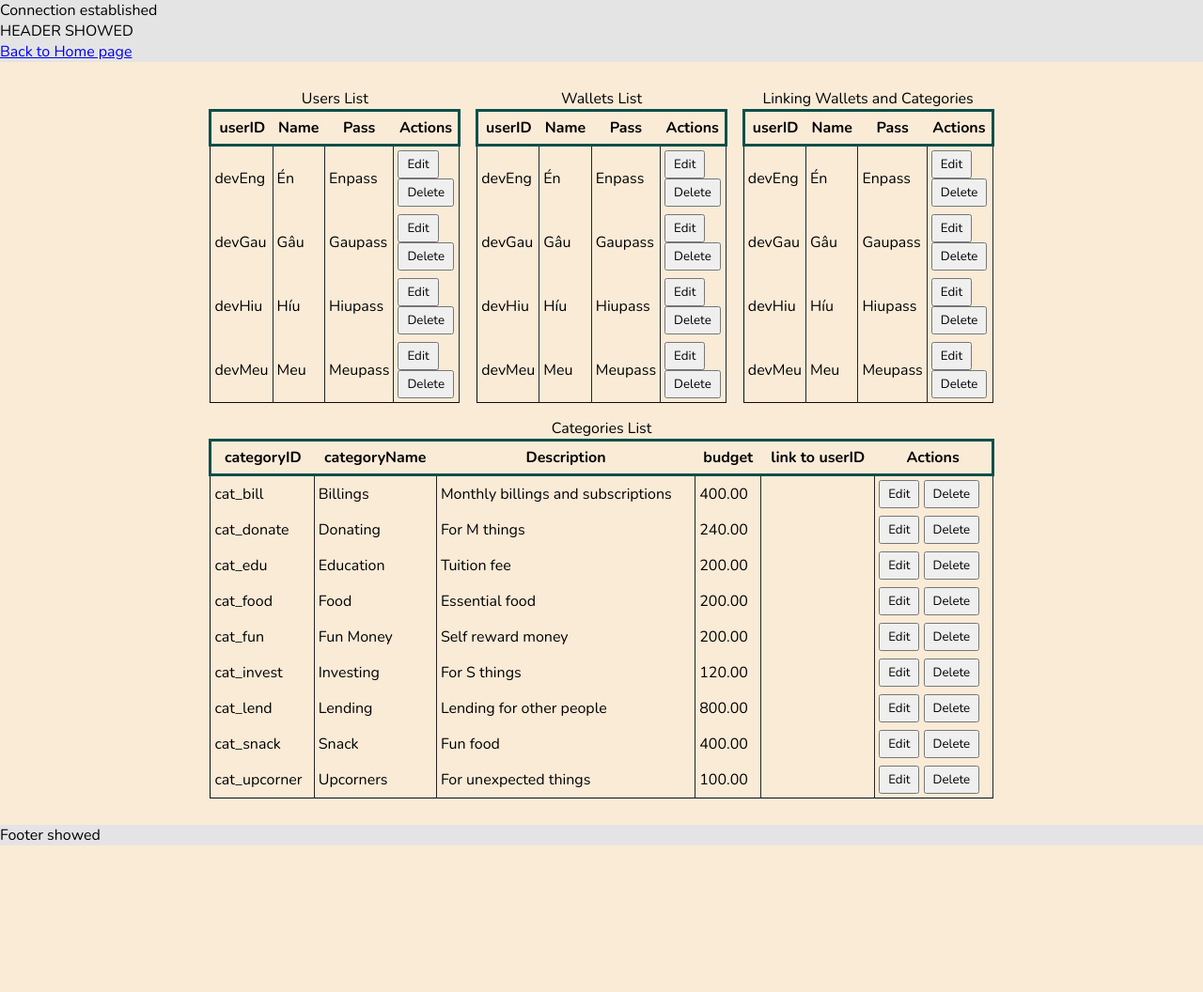
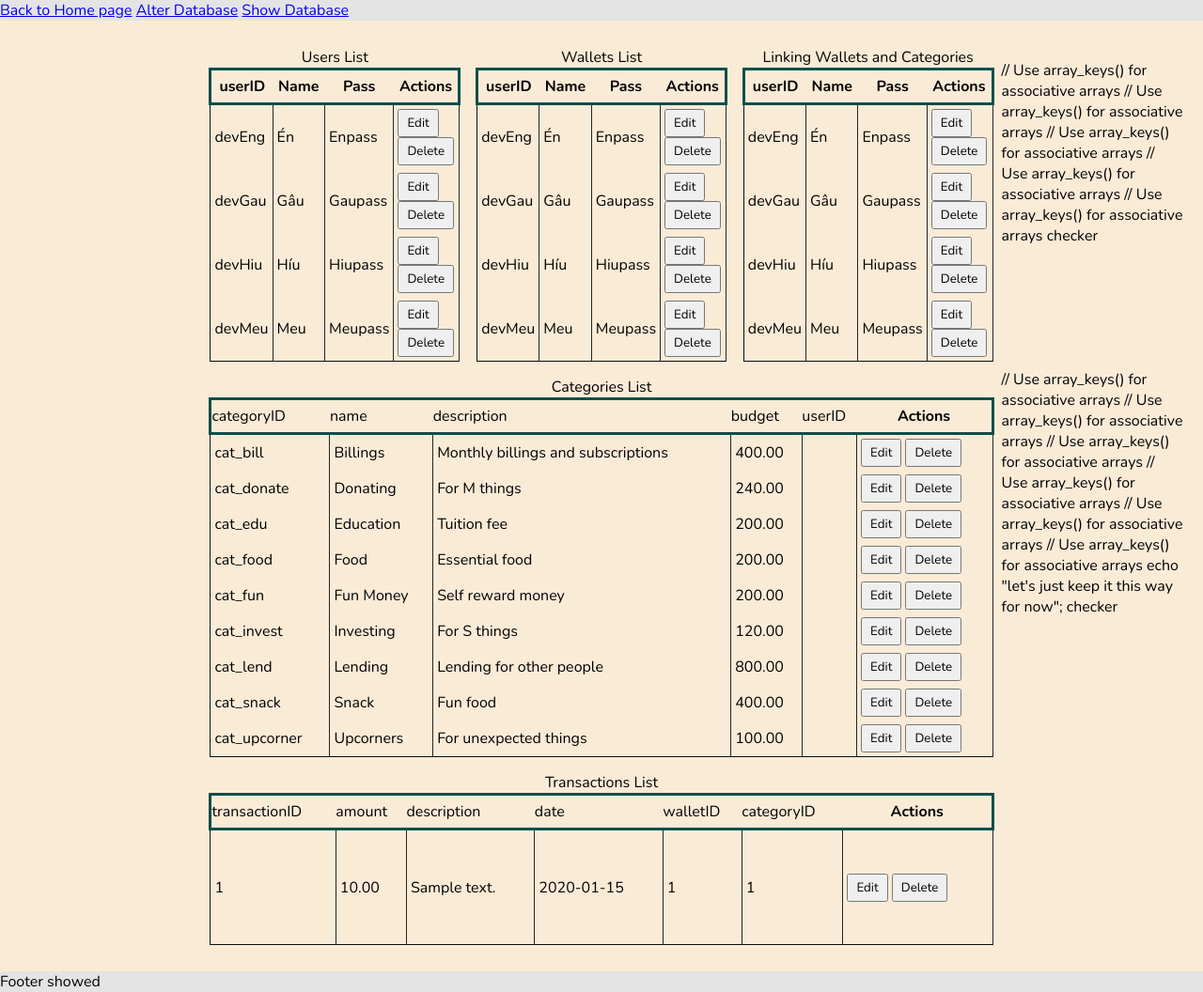
Before and after one commit to MarcoPhanVu/Wallet-Manager, a PHP site: page /servers/display_all.php in a window 1280 px wide. Shown: the whole page at 94% size. Before the commit the page ends 900 px from the top, so only its background shows below. Run offline with PHP 8.4, Linux system fonts and the light colour scheme; data comes from the database, SQL or seed files in the repository; tables that the repository leaves empty hold one stand-in row (values such as "Sample post").

Commit message:
dynamically(0) showing tables

```diff
--- a/components/header_server.php
+++ b/components/header_server.php
@@ -9,5 +9,8 @@
 </head>
 <body>
     <?php include "../servers/connection.php" ?>
-    <p>HEADER SHOWED</p>
-    <a href="../index.php">Back to Home page</a>
+    <header class="admin-header">
+        <a href="../index.php">Back to Home page</a>
+        <a href="./alter_all.php">Alter Database</a>
+        <a href="./display_all.php">Show Database</a>
+    </header>
--- a/servers/connection.php
+++ b/servers/connection.php
@@ -11,7 +11,7 @@
 	if ($connection -> connect_error) {
 		die("[Connection failed]: " . $connection->connect_error);
 	} else {
-		echo "Connection established";
+		// echo "Connection established";
 	}
 
 ?>
--- a/servers/display_category.php
+++ b/servers/display/display_category.php
@@ -1,5 +1,3 @@
-<!-- <?php include "../components/header_server.php" ?> -->
-
 <?php
 	// ADD USER
 
@@ -14,29 +12,28 @@
 <table class="object-list large">
 	<caption>Categories List</caption>
 	<thead>
-		<tr style="border: 3px solid rgb(11, 79, 73);">
-            <th>categoryID</th>
-			<th>categoryName</th>
-			<th>Description</th>
-			<th>budget</th>
-			<th>link to userID</th>
+		<tr>
+			<?php foreach (array_keys($categories_list[0]) as $key): ?> // Use array_keys() for associative arrays
+				<td><?php echo $key; ?></td>
+			<?php endforeach; ?>
 			<th>Actions</th>
 		</tr>
 	</thead>
 
 	<tbody>
 		<?php if (empty($categories_list)): ?>
-			<p>There is no user here</p>
+			<p>There is no category for now</p>
 		<?php endif; ?>
 
+		<?php
+			echo "checker";
+		?>
 
 		<?php foreach ($categories_list as $category): ?>
 			<tr>
-				<td><?php echo $category["categoryID"]; ?></td>
-				<td><?php echo $category["name"]; ?></td>
-				<td><?php echo $category["description"]; ?></td>
-				<td><?php echo $category["budget"]; ?></td>
-				<td><?php echo $category["userID"]; ?></td>
+				<?php foreach (array_keys($category) as $key): ?>
+					<td><?php echo $category[$key]; ?></td>
+				<?php endforeach; ?>
 				<td>
 					<button class="action-btn edit">Edit</button>
 					<button class="action-btn delete">Delete</button>
--- /dev/null
+++ b/servers/display/display_transaction.php
@@ -0,0 +1,46 @@
+<?php
+	// ADD USER
+
+
+	// LOAD USERS
+	$transaction_query = "SELECT * FROM transactions";
+	$transaction_query_result = mysqli_query($connection, $transaction_query);
+	$transactions_list = mysqli_fetch_all($transaction_query_result, MYSQLI_ASSOC);
+?>
+
+<table class="object-list large">
+	<caption>Transactions List</caption>
+	<thead>
+		<tr>
+			<?php foreach (array_keys($transactions_list[0]) as $key): ?> // Use array_keys() for associative arrays
+				<td><?php echo $key; ?></td>
+			<?php endforeach; ?>
+			<th>Actions</th>
+		</tr>
+	</thead>
+
+	<tbody>
+		<?php if (empty($transactions_list)): ?>
+			<p>There is no transaction for now</p>
+			<? else: ?>
+				echo "let's just keep it this way for now";
+
+		<?php endif; ?>
+
+		<?php
+			echo "checker";
+		?>
+
+		<?php foreach ($transactions_list as $transaction): ?>
+			<tr>
+				<?php foreach (array_keys($transaction) as $key): ?>
+					<td><?php echo $transaction[$key]; ?></td>
+				<?php endforeach; ?>
+				<td>
+					<button class="action-btn edit">Edit</button>
+					<button class="action-btn delete">Delete</button>
+				</td>
+			</tr>
+		<?php endforeach; ?>
+	</tbody>
+</table>
--- a/servers/display_wallet.php
+++ b/servers/display/display_user.php
@@ -1,5 +1,3 @@
-<!-- <?php include "../components/header_server.php" ?> -->
-
 <?php
 	// ADD USER
 
@@ -10,9 +8,10 @@
 	$users_list = mysqli_fetch_all($user_query_result, MYSQLI_ASSOC);
 ?>
 
+<!-- DISPLAYING TABLE ON THIS PAGE WILL BE PLAIN AND NAIVE SO FUTURE ME OR THE OTHERS CAN READ AND UNDERSTAND THE BASIC OF THESE DISPLAYS -->
 
 <table class="object-list">
-	<caption>Wallets List</caption>
+	<caption>Users List</caption>
 	<thead>
 		<tr style="border: 3px solid rgb(11, 79, 73);">
 			<th>userID</th>
--- a/servers/display_user.php
+++ b/servers/display/display_wallet.php
@@ -1,5 +1,3 @@
-<!-- <?php include "../components/header_server.php" ?> -->
-
 <?php
 	// ADD USER
 
@@ -10,8 +8,9 @@
 	$users_list = mysqli_fetch_all($user_query_result, MYSQLI_ASSOC);
 ?>
 
+
 <table class="object-list">
-	<caption>Users List</caption>
+	<caption>Wallets List</caption>
 	<thead>
 		<tr style="border: 3px solid rgb(11, 79, 73);">
 			<th>userID</th>
--- a/servers/display_wallet_category.php
+++ b/servers/display/display_wallet_category.php
@@ -1,5 +1,3 @@
-<!-- <?php include "../components/header_server.php" ?> -->
-
 <?php
 	// ADD USER
 
--- a/servers/display_all.php
+++ b/servers/display_all.php
@@ -2,11 +2,12 @@
 
 <section class="display_info">
     <br>
-    <?php include "./display_user.php" ?>
-    <?php include "./display_wallet.php" ?>
-    <?php include "./display_wallet_category.php" ?>
+    <?php include "./display/display_user.php" ?>
+    <?php include "./display/display_wallet.php" ?>
+    <?php include "./display/display_wallet_category.php" ?>
     <br>
-    <?php include "./display_category.php" ?>
+    <?php include "./display/display_category.php" ?>
+    <?php include "./display/display_transaction.php" ?>
 </section>
 
 <?php include "../components/footer_server.php" ?>
--- a/styles/server.css
+++ b/styles/server.css
@@ -38,9 +38,14 @@ table.object-list.large {
     grid-column: 2 / 5;
 }
 
+table.object-list > thead > tr {
+    border: 3px solid rgb(11, 79, 73);
+}
+
 table.object-list > thead > tr > th {
     border-bottom: 2px solid #242424;
     padding: 6px;
+    /* background-color: aqua; */
 }
 
 table.object-list > tbody > tr > td {
```
Also changed, not shown: servers/alter_all.php (added, +13 -0 lines).
